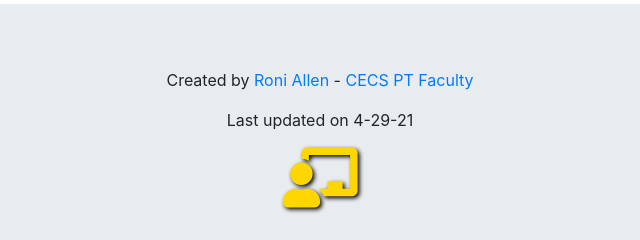
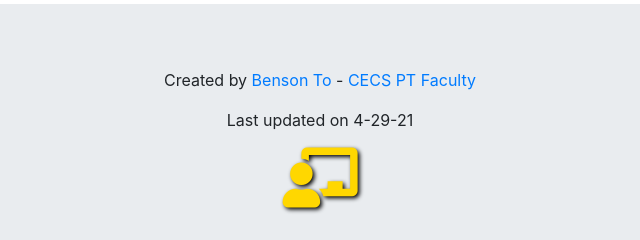
Before and after one commit to bensonto/bootstrap, a plain HTML site: page bootstrap.html in a window 1280 px wide. Shown: the part 1003-1243 px from the top of the page, 320-960 px from the left. Drawn offline with nearby package versions, Linux system fonts and the light colour scheme.

Commit message:
Update bootstrap.html

```diff
--- a/bootstrap.html
+++ b/bootstrap.html
@@ -62,7 +62,7 @@ I am a only child and both of my parents are Vietnamese, so of course that means
    <hr class="featurette-divider">
 
 <div class="jumbotron text-center" style="margin-bottom:0">
-  <p>Created by <a href="mailto:r.allen@csulb.edu">Roni Allen</a> -  <a href="https://www.csulb.edu/college-of-engineering/roni-allen" target="_blank">CECS PT Faculty</a></p><p>Last updated on 4-29-21</p>
+  <p>Created by <a href="mailto:benson.to@student.csulb.edu">Benson To</a> -  <a href=" target="_blank">CECS PT Faculty</a></p><p>Last updated on 4-29-21</p>
     <i class="fas fa-chalkboard-teacher" style="font-size:60px;color:gold;text-shadow:2px 2px 4px #000000;"></i>
 </div>
     </div>
```
